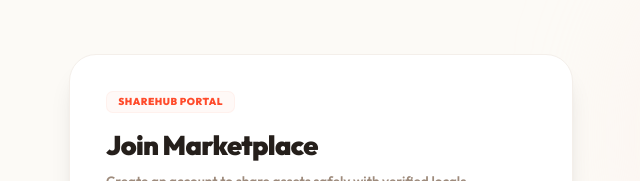
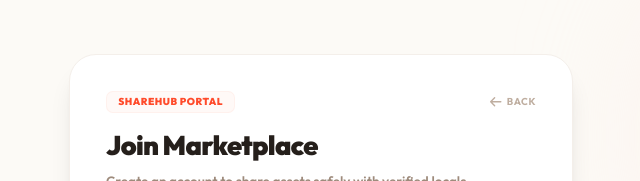
Before and after one commit to AdwithGowda/sharehub, a React (Vite) app in the folder frontend/: page /register in a window 1280 px wide. Shown: the top 181 px of the page, without its empty margins (319-959 px from the left). Built offline with nearby package versions, Linux system fonts and the light colour scheme.

Commit message:
Add back button to authentication pages

```diff
--- a/frontend/src/pages/auth/ForgotPassword.jsx
+++ b/frontend/src/pages/auth/ForgotPassword.jsx
@@ -17,12 +17,21 @@ export default function ForgotPassword() {
     <div className="min-h-screen bg-transparent flex items-center justify-center px-4">
       <div className="max-w-md w-full bg-white rounded-3xl shadow-xl p-8 border border-slate-100">
         <div className="mb-6">
-          <div className="flex justify-start mb-3.5">
+          <div className="flex justify-between items-center mb-3.5">
             <Link
               to="/"
               className="px-2.5 py-0.5 text-[10px] font-black tracking-wider uppercase text-blue-600 bg-blue-50/80 rounded-md border border-blue-100/50 hover:bg-blue-100/60 active:scale-95 transition-all cursor-pointer inline-block"
             >
               ShareHub Portal
+            </Link>
+            <Link
+              to="/"
+              className="text-[10px] font-bold text-slate-400 hover:text-slate-600 flex items-center gap-1 transition-colors uppercase tracking-wider"
+            >
+              <svg className="w-3 h-3" fill="none" viewBox="0 0 24 24" stroke="currentColor" strokeWidth="2.5">
+                <path strokeLinecap="round" strokeLinejoin="round" d="M10 19l-7-7m0 0l7-7m-7 7h18" />
+              </svg>
+              Back
             </Link>
           </div>
           <h2 className="text-2xl font-black text-slate-900 tracking-tight">Reset Password</h2>
--- a/frontend/src/pages/auth/Login.jsx
+++ b/frontend/src/pages/auth/Login.jsx
@@ -34,12 +34,21 @@ export default function Login() {
     <div className="min-h-screen bg-transparent flex items-center justify-center px-4">
       <div className="max-w-md w-full bg-white rounded-3xl shadow-xl p-8 border border-slate-100">
         <div className="mb-6">
-          <div className="flex justify-start mb-3.5">
+          <div className="flex justify-between items-center mb-3.5">
             <Link
               to="/"
               className="px-2.5 py-0.5 text-[10px] font-black tracking-wider uppercase text-blue-600 bg-blue-50/80 rounded-md border border-blue-100/50 hover:bg-blue-100/60 active:scale-95 transition-all cursor-pointer inline-block"
             >
               ShareHub Portal
+            </Link>
+            <Link
+              to="/"
+              className="text-[10px] font-bold text-slate-400 hover:text-slate-600 flex items-center gap-1 transition-colors uppercase tracking-wider"
+            >
+              <svg className="w-3 h-3" fill="none" viewBox="0 0 24 24" stroke="currentColor" strokeWidth="2.5">
+                <path strokeLinecap="round" strokeLinejoin="round" d="M10 19l-7-7m0 0l7-7m-7 7h18" />
+              </svg>
+              Back
             </Link>
           </div>
           <h2 className="text-2xl font-black text-slate-900 tracking-tight">Portal Login</h2>
--- a/frontend/src/pages/auth/Register.jsx
+++ b/frontend/src/pages/auth/Register.jsx
@@ -48,12 +48,21 @@ export default function Register() {
     <div className="min-h-screen bg-transparent flex items-center justify-center py-12 px-4">
       <div className="max-w-md w-full bg-white rounded-3xl shadow-xl p-8 border border-slate-100">
         <div className="mb-6">
-          <div className="flex justify-start mb-3.5">
+          <div className="flex justify-between items-center mb-3.5">
             <Link
               to="/"
               className="px-2.5 py-0.5 text-[10px] font-black tracking-wider uppercase text-blue-600 bg-blue-50/80 rounded-md border border-blue-100/50 hover:bg-blue-100/60 active:scale-95 transition-all cursor-pointer inline-block"
             >
               ShareHub Portal
+            </Link>
+            <Link
+              to="/"
+              className="text-[10px] font-bold text-slate-400 hover:text-slate-600 flex items-center gap-1 transition-colors uppercase tracking-wider"
+            >
+              <svg className="w-3 h-3" fill="none" viewBox="0 0 24 24" stroke="currentColor" strokeWidth="2.5">
+                <path strokeLinecap="round" strokeLinejoin="round" d="M10 19l-7-7m0 0l7-7m-7 7h18" />
+              </svg>
+              Back
             </Link>
           </div>
           <h2 className="text-2xl font-black text-slate-900 tracking-tight">Join Marketplace</h2>
```
